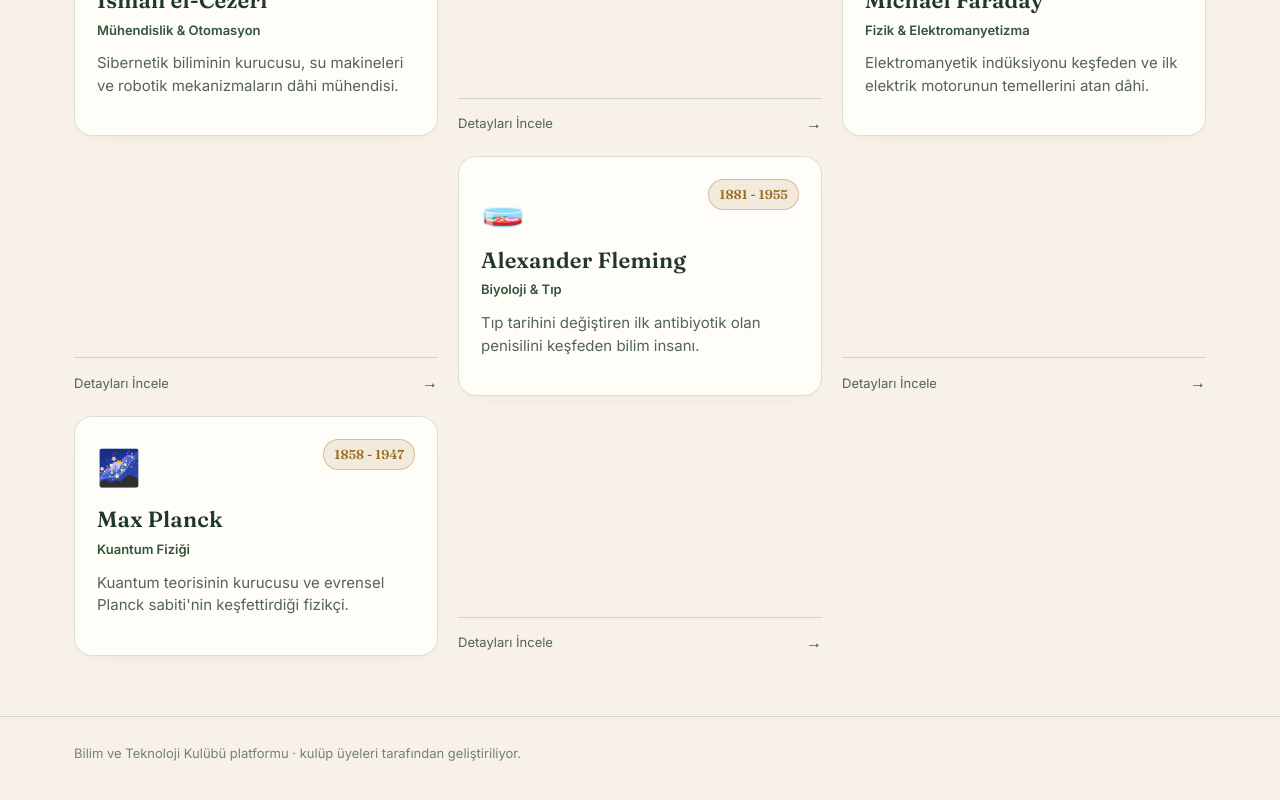
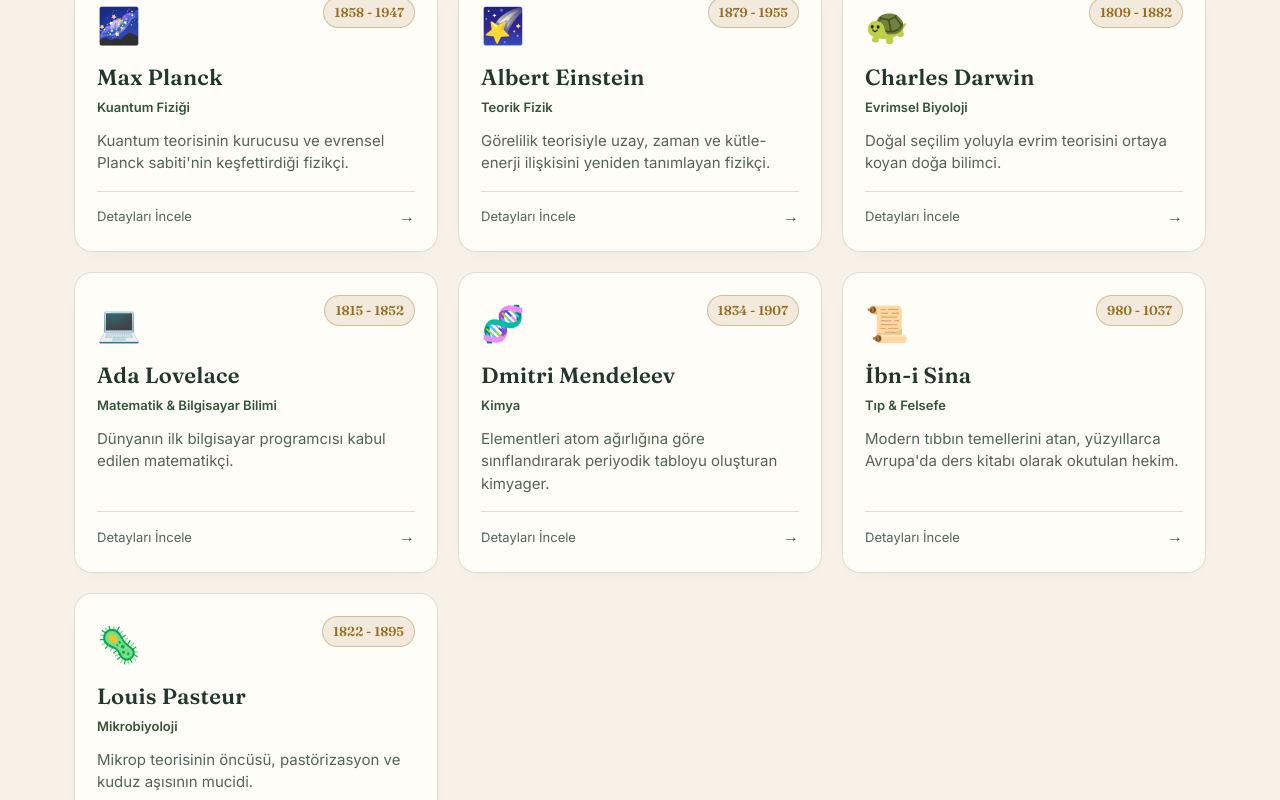
Before and after one commit to betulcini/bilim-kulubu, a SvelteKit app: page /bilim-insanlari in a window 1280 px wide. Shown: the part 1080-1880 px from the top of the page. Built offline with nearby package versions, Linux system fonts and the light colour scheme.

Commit message:
yeni bilim insanları eklendi

```diff
--- a/src/routes/bilim-insanlari/+page.svelte
+++ b/src/routes/bilim-insanlari/+page.svelte
@@ -84,6 +84,72 @@
             ozet: 'Kuantum teorisinin kurucusu ve evrensel Planck sabiti\'nin keşfettirdiği fizikçi.',
             detay: 'Enerjinin kesintisiz bir akış olmadığını, belirli paketler (kuantalar) halinde yayıldığını öne sürerek modern fiziğin kapılarını aralamıştır. Çalışmalarıyla 1918 Nobel Fizik Ödülü\'nü almıştır.',
             soz: 'Yeni bir bilimsel hakikat, karşı çıkanları ikna ederek değil, onların ölmesini ve yeni neslin o hakikatle büyümesini sağlayarak zafer kazanır.'
+        },
+        {
+            id: 'einstein',
+            ad: 'Albert Einstein',
+            alan: 'Teorik Fizik',
+            kategori: 'Fizik',
+            donem: '1879 - 1955',
+            rozet: '🌠',
+            ozet: 'Görelilik teorisiyle uzay, zaman ve kütle-enerji ilişkisini yeniden tanımlayan fizikçi.',
+            detay: 'Özel ve genel görelilik teorilerini geliştirerek Newton fiziğinin sınırlarını aşmış, kütle-enerji eşdeğerliğini (E=mc²) ortaya koymuştur. Fotoelektrik etki üzerine çalışmasıyla 1921 Nobel Fizik Ödülü\'nü kazanmıştır.',
+            soz: 'Hayal gücü bilgiden daha önemlidir.'
+        },
+        {
+            id: 'darwin',
+            ad: 'Charles Darwin',
+            alan: 'Evrimsel Biyoloji',
+            kategori: 'Biyoloji & Tıp',
+            donem: '1809 - 1882',
+            rozet: '🐢',
+            ozet: 'Doğal seçilim yoluyla evrim teorisini ortaya koyan doğa bilimci.',
+            detay: 'Beagle gemisiyle yaptığı dünya turu sırasında topladığı gözlemlerle "Türlerin Kökeni" adlı eserini yazmış ve türlerin doğal seçilim yoluyla zaman içinde evrildiğini öne sürmüştür. Modern biyolojinin temel taşlarından biri kabul edilir.',
+            soz: 'Hayatta kalan tür, en güçlü ya da en zeki olan değil, değişime en iyi uyum sağlayandır.'
+        },
+        {
+            id: 'lovelace',
+            ad: 'Ada Lovelace',
+            alan: 'Matematik & Bilgisayar Bilimi',
+            kategori: 'Mühendislik & Buluş',
+            donem: '1815 - 1852',
+            rozet: '💻',
+            ozet: 'Dünyanın ilk bilgisayar programcısı kabul edilen matematikçi.',
+            detay: 'Charles Babbage\'ın Analitik Motoru üzerine yazdığı notlarda, bir makinenin sadece hesaplama değil, sembol işleme yapabileceğini öngörmüş ve bu makine için ilk algoritmayı tasarlamıştır. Bu çalışma, modern programlamanın kavramsal temelini oluşturur.',
+            soz: 'Hayal gücü, keşif yeteneğimizin en güçlü aracıdır.'
+        },
+        {
+            id: 'mendeleev',
+            ad: 'Dmitri Mendeleev',
+            alan: 'Kimya',
+            kategori: 'Kimya',
+            donem: '1834 - 1907',
+            rozet: '🧬',
+            ozet: 'Elementleri atom ağırlığına göre sınıflandırarak periyodik tabloyu oluşturan kimyager.',
+            detay: 'Bilinen elementleri özelliklerine göre düzenleyerek periyodik tabloyu geliştirmiş, henüz keşfedilmemiş elementlerin varlığını ve özelliklerini bile önceden tahmin etmiştir. Bu sistematik yaklaşım modern kimyanın omurgasını oluşturur.',
+            soz: 'Bilimde ölçmeden önce hayal kurmak gerekir; ama sonunda her zaman ölçmek gerekir.'
+        },
+        {
+            id: 'ibn-i-sina',
+            ad: 'İbn-i Sina',
+            alan: 'Tıp & Felsefe',
+            kategori: 'Biyoloji & Tıp',
+            donem: '980 - 1037',
+            rozet: '📜',
+            ozet: 'Modern tıbbın temellerini atan, yüzyıllarca Avrupa\'da ders kitabı olarak okutulan hekim.',
+            detay: 'Yazdığı "El-Kanun fi\'t-Tıb" (Tıbbın Kanunu) adlı eser, yüzyıllar boyunca hem İslam dünyasında hem de Avrupa üniversitelerinde temel tıp kaynağı olarak kullanılmıştır. Bulaşıcı hastalıklar, anatomi ve farmakoloji alanlarında öncü çalışmalar yapmıştır.',
+            soz: 'Bilgi, ruhun gıdasıdır.'
+        },
+        {
+            id: 'pasteur',
+            ad: 'Louis Pasteur',
+            alan: 'Mikrobiyoloji',
+            kategori: 'Biyoloji & Tıp',
+            donem: '1822 - 1895',
+            rozet: '🦠',
+            ozet: 'Mikrop teorisinin öncüsü, pastörizasyon ve kuduz aşısının mucidi.',
+            detay: 'Hastalıkların mikroorganizmalardan kaynaklandığını gösteren mikrop teorisini geliştirmiş, sütün ve içeceklerin güvenli hale getirilmesini sağlayan pastörizasyon yöntemini icat etmiştir. Kuduz için ilk etkili aşıyı da o geliştirmiştir.',
+            soz: 'Şans, yalnızca hazırlıklı zihinlere gülümser.'
         }
     ];
 
@@ -139,8 +205,15 @@
 
     <!-- Bilim İnsanları Kart Grid Yapısı -->
     <div style="display: grid; grid-template-columns: repeat(auto-fill, minmax(300px, 1fr)); gap: 20px;">
-        {#each filteredScientists as scientist}
-           <div class="bracket-card" style="..." role="button" tabindex="0" on:click={() => openModal(scientist)} on:keydown={(e) => e.key === 'Enter' && openModal(scientist)}>
+        {#each filteredScientists as scientist (scientist.id)}
+            <div
+                class="bracket-card"
+                style="cursor: pointer; display: flex; flex-direction: column;"
+                role="button"
+                tabindex="0"
+                on:click={() => openModal(scientist)}
+                on:keydown={(e) => e.key === 'Enter' && openModal(scientist)}
+            >
                 <div style="display: flex; justify-content: space-between; align-items: flex-start; margin-bottom: 12px;">
                     <span style="font-size: 2.2rem;">{scientist.rozet}</span>
                     <span class="badge dev">{scientist.donem}</span>
@@ -148,12 +221,12 @@
                 <h3 style="margin-bottom: 6px; font-size: var(--fs-lg);">{scientist.ad}</h3>
                 <p style="font-size: var(--fs-xs); color: var(--accent); font-weight: 600; margin-bottom: 12px;">{scientist.alan}</p>
                 <p style="font-size: var(--fs-sm); color: var(--text-muted); line-height: 1.5; margin-bottom: 16px;">{scientist.ozet}</p>
-                </div>
+
                 <div style="display: flex; align-items: center; justify-content: space-between; border-top: 1px solid var(--border); padding-top: 12px; margin-top: auto;">
                     <span style="font-size: var(--fs-xs); color: var(--text-muted);">Detayları İncele</span>
                     <span style="color: var(--accent);">→</span>
                 </div>
-
+            </div>
         {:else}
             <div style="grid-column: 1 / -1; text-align: center; padding: 40px; color: var(--text-muted);">
                 Aradığınız kriterlere uygun bilim insanı bulunamadı.
@@ -165,8 +238,23 @@
 
 <!-- Detay Modalı -->
 {#if activeModalScientist}
-<div style="position: fixed; inset: 0; ..." role="button" tabindex="0" on:click={closeModal} on:keydown={(e) => e.key === 'Escape' && closeModal()}>
-    <div class="bracket-card" style="..." role="dialog" aria-modal="true" tabindex="-1" on:click|stopPropagation>
+<div
+    style="position: fixed; inset: 0; background: rgba(0,0,0,0.6); display: flex; align-items: center; justify-content: center; z-index: 1000; padding: 20px;"
+    role="button"
+    tabindex="0"
+    on:click={closeModal}
+    on:keydown={(e) => e.key === 'Escape' && closeModal()}
+>
+    <!-- svelte-ignore a11y_click_events_have_key_events -->
+    <!-- svelte-ignore a11y_no_noninteractive_element_interactions -->
+    <div
+        class="bracket-card"
+        style="max-width: 520px; width: 100%; max-height: 85vh; overflow-y: auto;"
+        role="dialog"
+        aria-modal="true"
+        tabindex="-1"
+        on:click|stopPropagation
+    >
         <div style="display: flex; justify-content: space-between; align-items: center; margin-bottom: 15px;">
             <div style="display: flex; align-items: center; gap: 12px;">
                 <span style="font-size: 2.5rem;">{activeModalScientist.rozet}</span>
```
Lines whose indentation alone changed are shown as unchanged.
